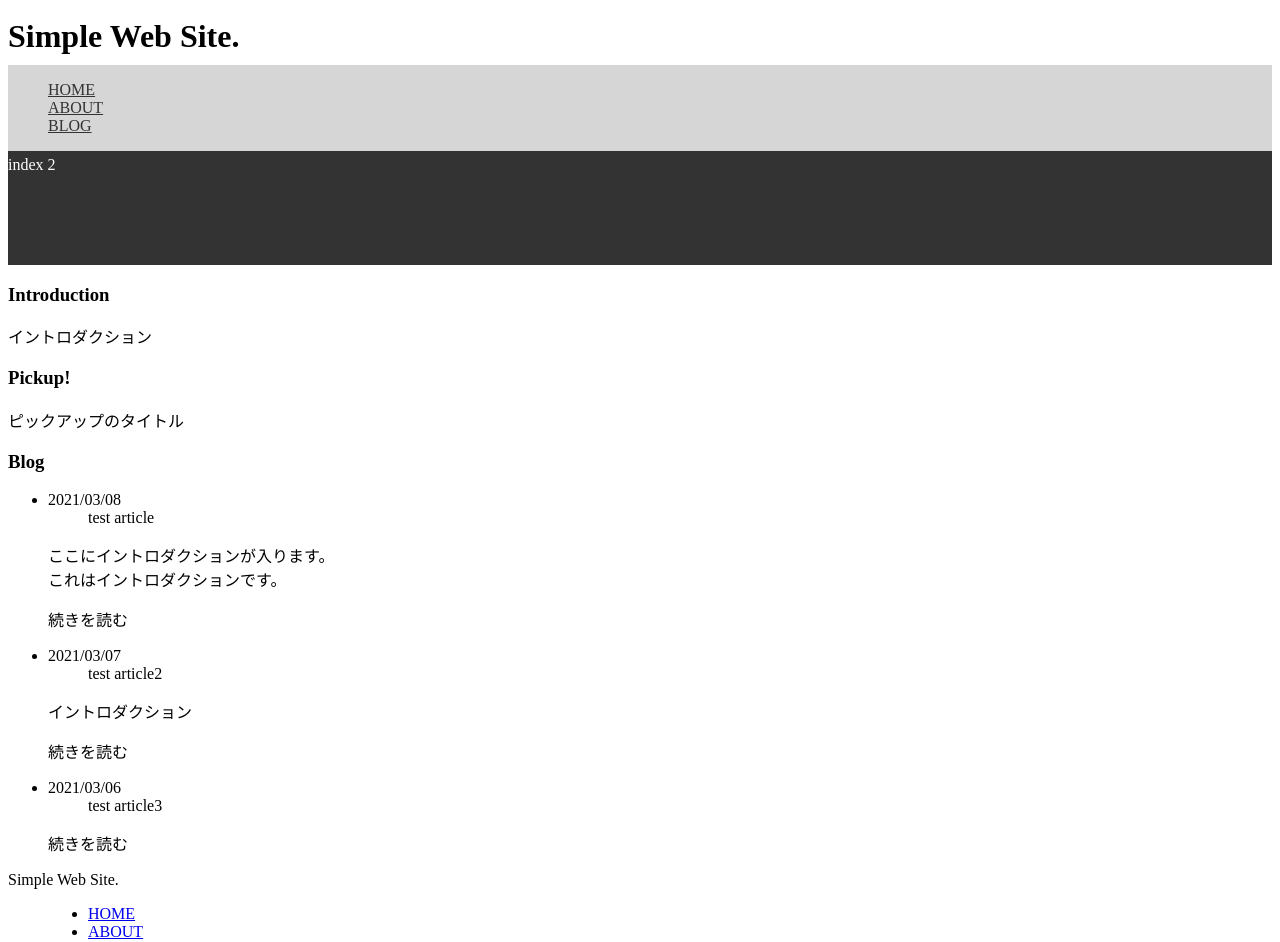
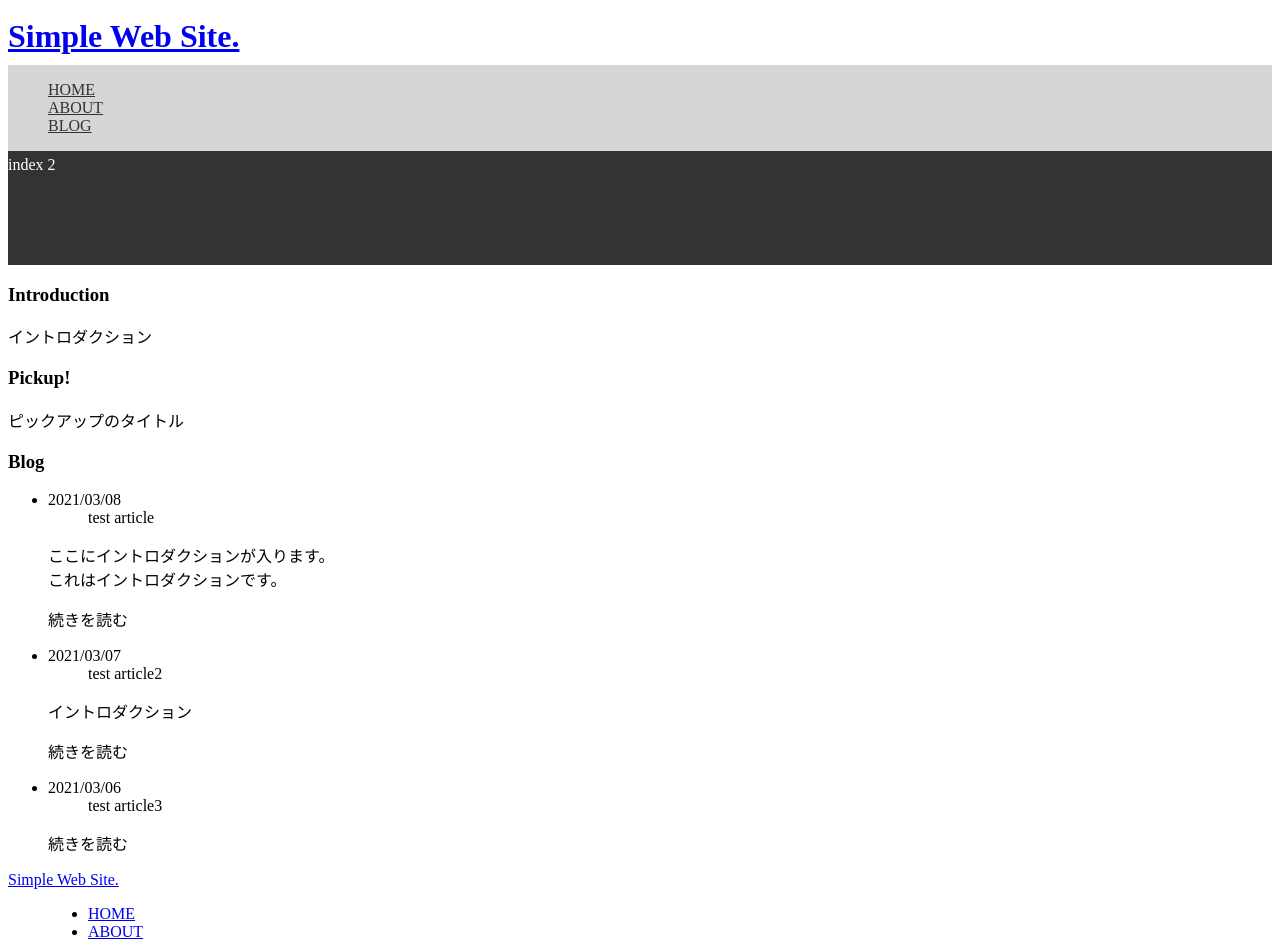
Before and after one commit to masayuki-abe/nuxtjs, a Nuxt app: page / in a window 1280 px wide. Shown: the top 942 px of the page. Built offline with nearby package versions, Linux system fonts and the light colour scheme.

Commit message:
ヘッダとフッタのsitenameにリンクを設定

```diff
--- a/components/atoms/SiteName.vue
+++ b/components/atoms/SiteName.vue
@@ -1,12 +1,58 @@
 <template>
-<h1 v-if="htmlTag == 'h1'"><span>{{Name}}</span></h1>
-<h2 v-else-if="htmlTag == 'h2'"><span>{{Name}}</span></h2>
-<h3 v-else-if="htmlTag == 'h3'"><span>{{Name}}</span></h3>
-<h4 v-else-if="htmlTag == 'h4'"><span>{{Name}}</span></h4>
-<h5 v-else-if="htmlTag == 'h5'"><span>{{Name}}</span></h5>
-<h6 v-else-if="htmlTag == 'h6'"><span>{{Name}}</span></h6>
-<dt v-else-if="htmlTag == 'dt'"><span>{{Name}}</span></dt>
-<span v-else>{{Name}}</span>
+<h1
+  v-if="htmlTag == 'hlogo'"
+>
+  <nuxt-link to='/'>
+    <span>{{Name}}</span>
+  </nuxt-link>
+</h1>
+<h1
+  v-else-if="htmlTag == 'h1'"
+>
+  <span>{{Name}}</span>
+</h1>
+<h2
+  v-else-if="htmlTag == 'h2'"
+>
+  <span>{{Name}}</span>
+</h2>
+<h3
+  v-else-if="htmlTag == 'h3'"
+>
+  <span>{{Name}}</span>
+</h3>
+<h4
+  v-else-if="htmlTag == 'h4'"
+>
+  <span>{{Name}}</span>
+</h4>
+<h5
+  v-else-if="htmlTag == 'h5'"
+>
+  <span>{{Name}}</span>
+</h5>
+<h6
+  v-else-if="htmlTag == 'h6'"
+>
+  <span>{{Name}}</span>
+</h6>
+<dt
+  v-else-if="htmlTag == 'dt'"
+>
+  <span>{{Name}}</span>
+</dt>
+<dt
+  v-else-if="htmlTag == 'flogo'"
+>
+  <nuxt-link to='/'>
+    <span>{{Name}}</span>
+  </nuxt-link>
+</dt>
+<span
+  v-else
+>
+  {{Name}}
+</span>
 </template>
 
 <script>
--- a/components/organisms/HtmlFooter.vue
+++ b/components/organisms/HtmlFooter.vue
@@ -1,7 +1,7 @@
 <template>
 <footer>
 <dl>
-<SiteName htmlTag="dt" />
+<SiteName htmlTag="flogo" />
 <dd><NaviBody role="Fnavi" /></dd>
 </dl>
 <BtnSclTop />
--- a/components/organisms/HtmlHeader.vue
+++ b/components/organisms/HtmlHeader.vue
@@ -1,7 +1,7 @@
 <template>
 <header id="header">
   <div class="inner">
-    <SiteName htmlTag="h1" />
+    <SiteName htmlTag="hlogo" />
     <aside
       v-if="isMobile"
       class="btn-menu"
```
